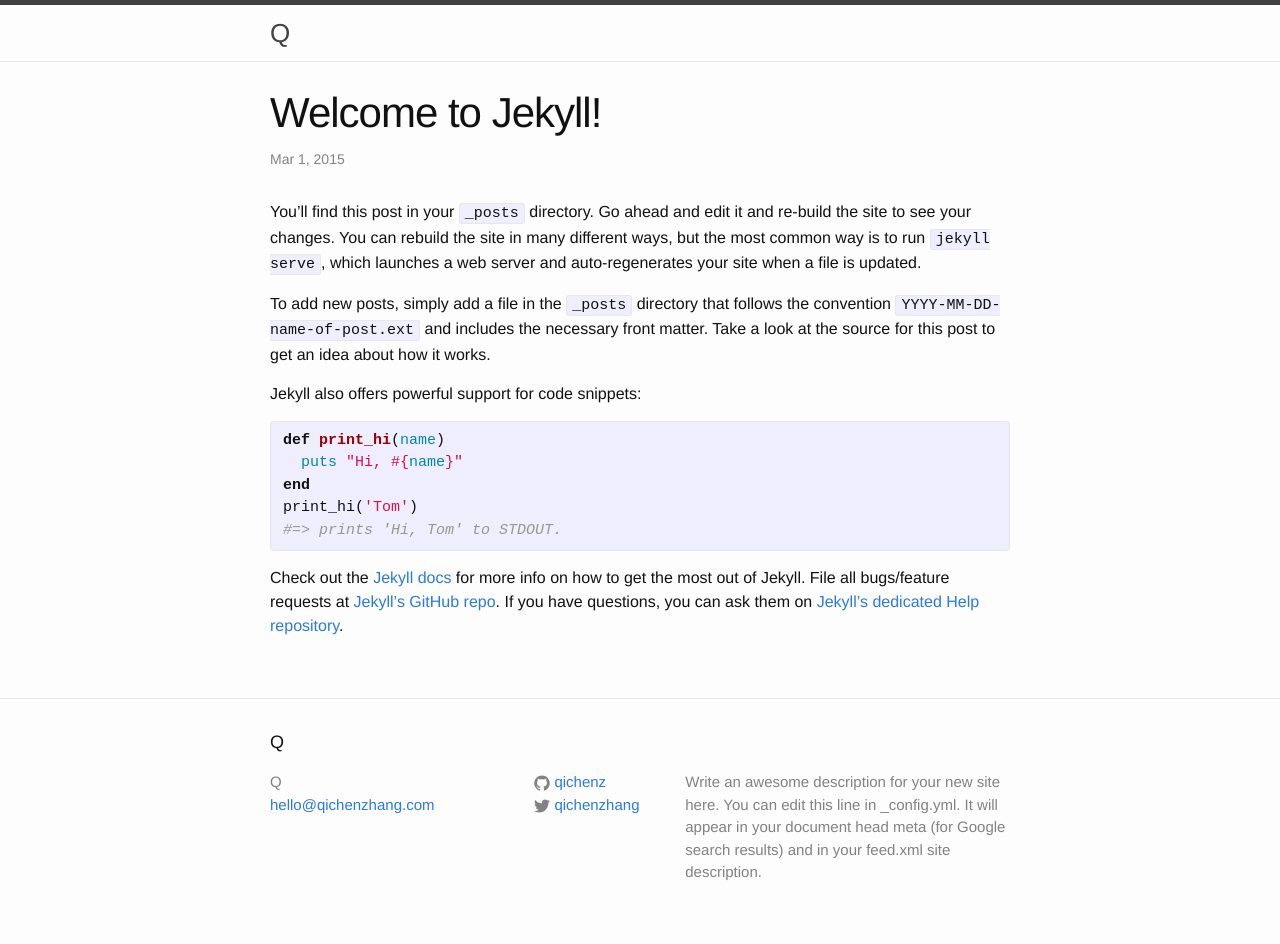
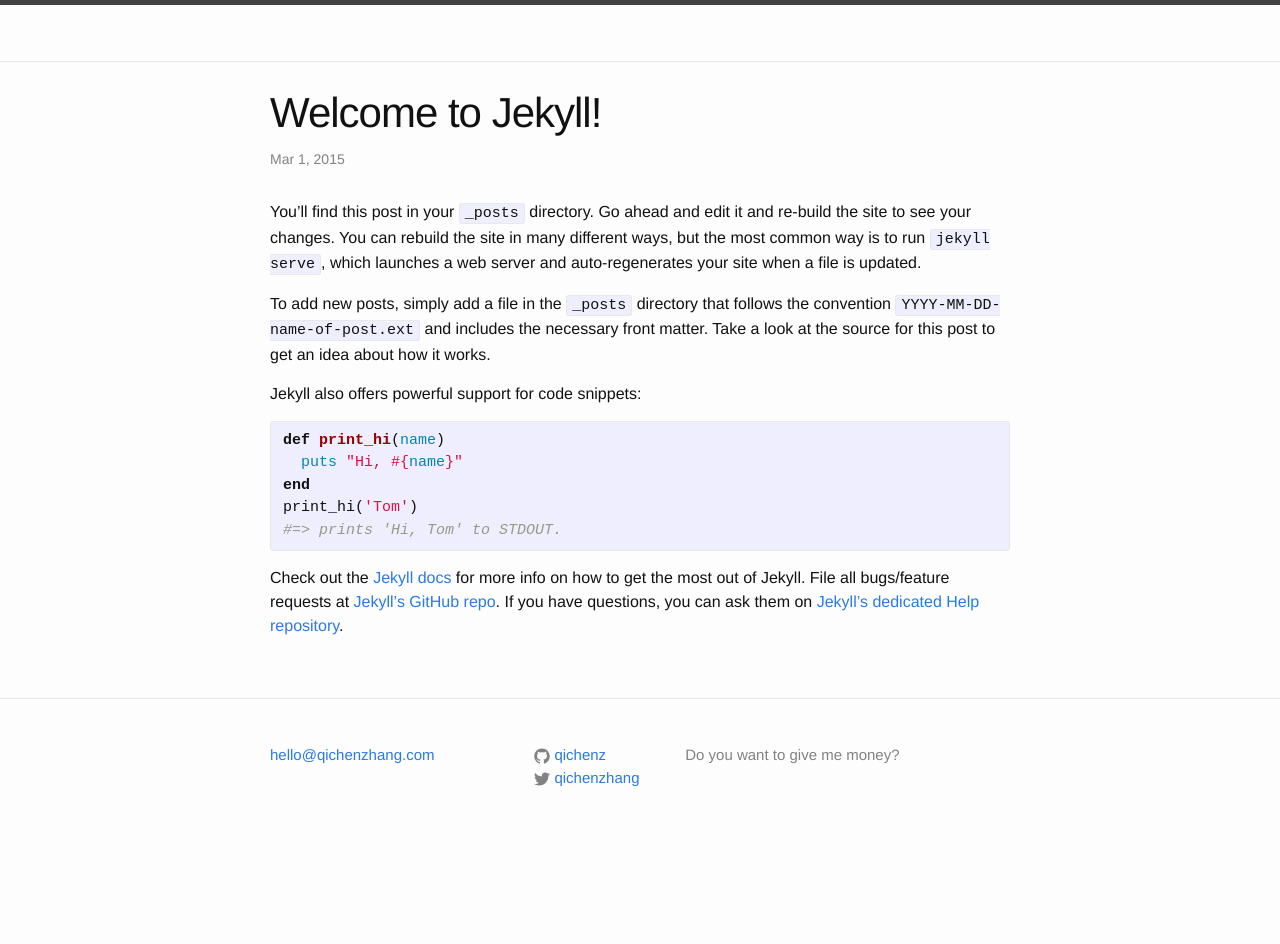
Before and after one commit to qichenz/blog, a Jekyll site: the page built from _posts/2015-03-01-welcome-to-jekyll.markdown, in a window 1280 px wide. Built offline with Jekyll 4.4.1, drawn with Linux system fonts in a browser that asks for light colours; after the commit the page ends 900 px from its top, so only the background shows below that.

Commit message:
Takes down working version of site, replaces pages with stand-in message

```diff
--- a/_config.yml
+++ b/_config.yml
@@ -1,12 +1,10 @@
 # Site settings
-title: Q
+title:
 email: hello@qichenzhang.com
 description: > # this means to ignore newlines until "baseurl:"
-  Write an awesome description for your new site here. You can edit this
-  line in _config.yml. It will appear in your document head meta (for
-  Google search results) and in your feed.xml site description.
+  Do you want to give me money?
 baseurl: "" # the subpath of your site, e.g. /blog/
-url: "http://yourdomain.com" # the base hostname & protocol for your site
+url: "http://qichenzhang.com" # the base hostname & protocol for your site
 twitter_username: qichenzhang
 github_username:  qichenz
 
```
Also changed, not shown: index.html (+2 -13 lines).
